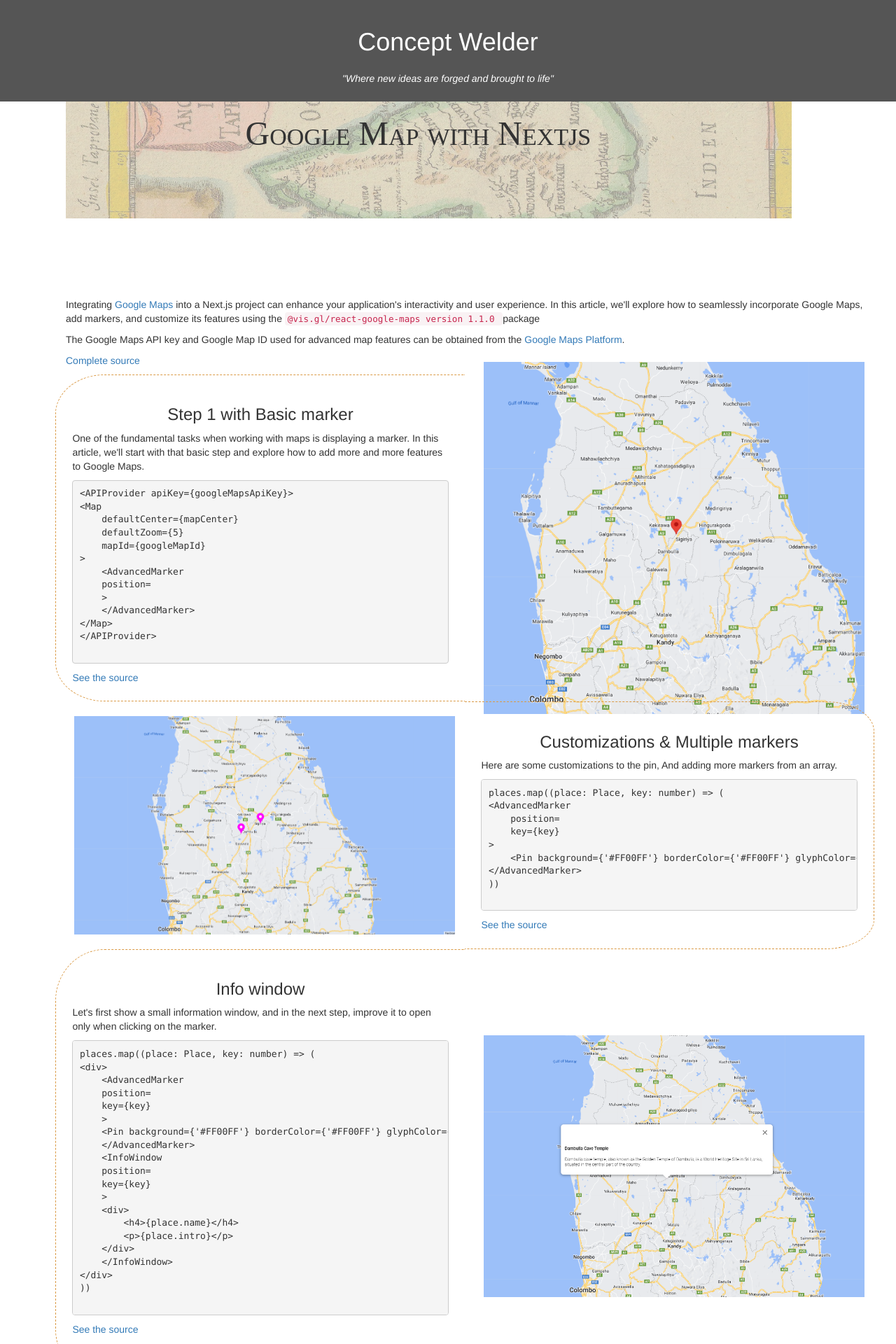
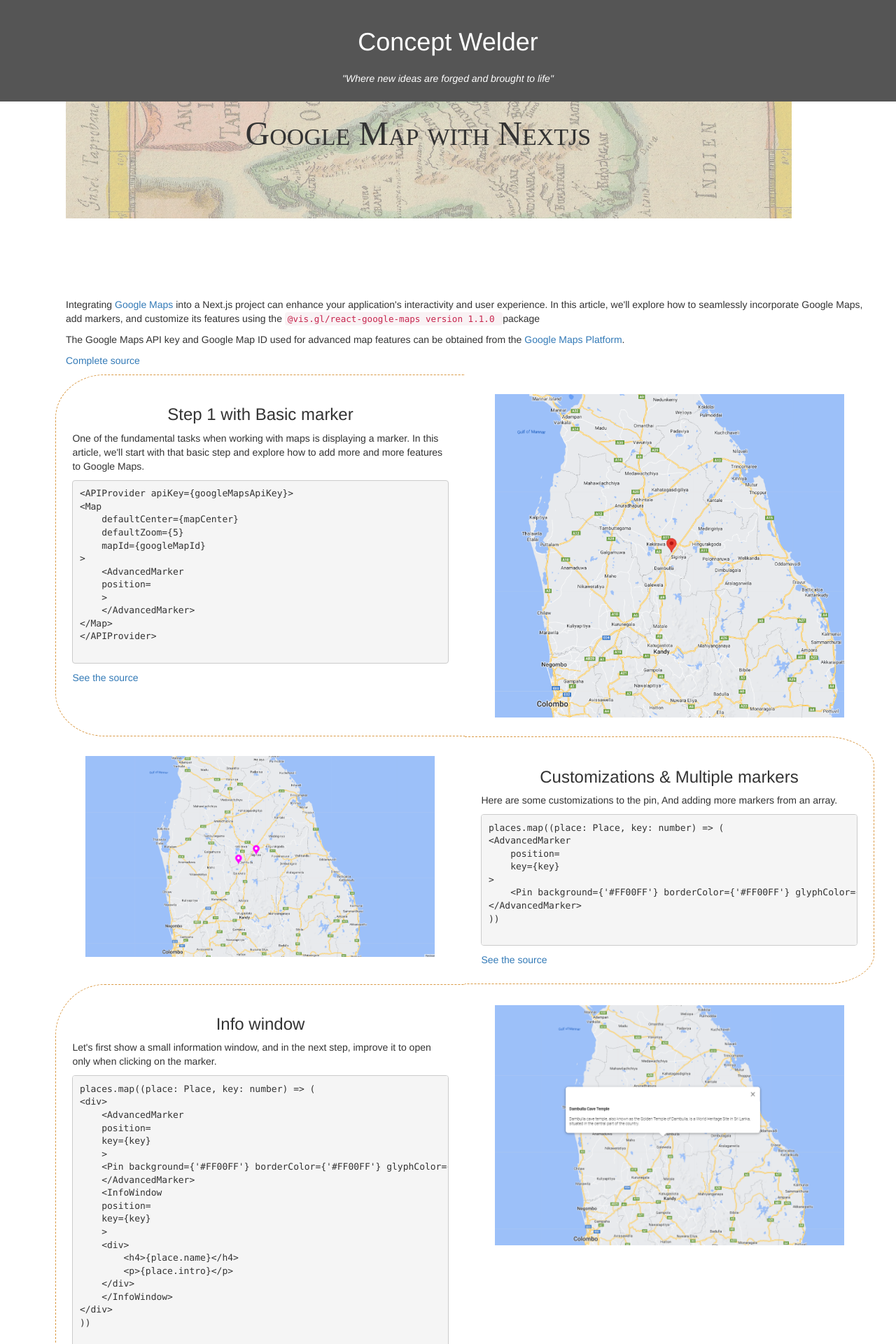
Before and after one commit to sankalpaa/ConceptWelder, a Jekyll site: the page built from _posts/2024-04-24-google-map.md, in a window 1280 px wide. Shown: the top 1920 px of the page at 70% size. Built offline with Jekyll 4.4.1, drawn with Linux system fonts in a browser that asks for light colours; our own code applies the rules of GitHub Pages for plain Markdown files.

Commit message:
Update main.css

```diff
--- a/assets/2024-04-24/main.css
+++ b/assets/2024-04-24/main.css
@@ -33,13 +33,11 @@
 
 .img {
     max-width: 100%;
+    max-height: 100%;
     height: auto;
-    padding: 2%;
-    position: absolute;
-    top: 0;
-    bottom: 0;
+    width: auto;
     margin: auto;
-    padding-right: 5%;
+    padding: 5%;
 }
 
 .leaf-head {
```
